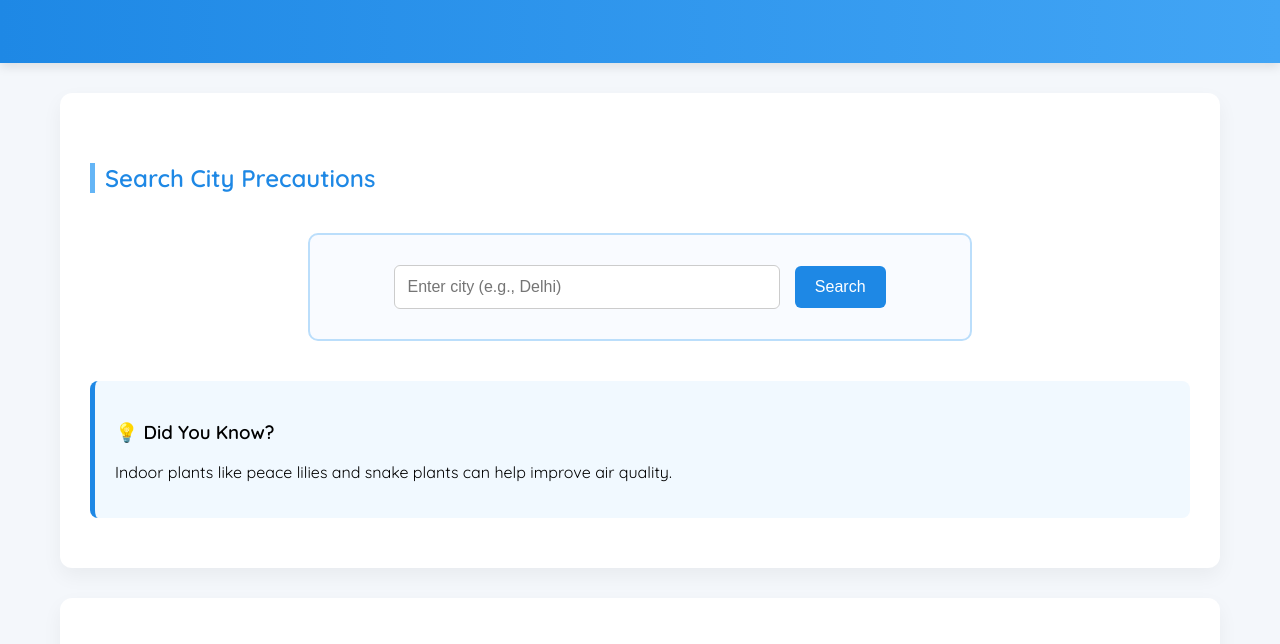
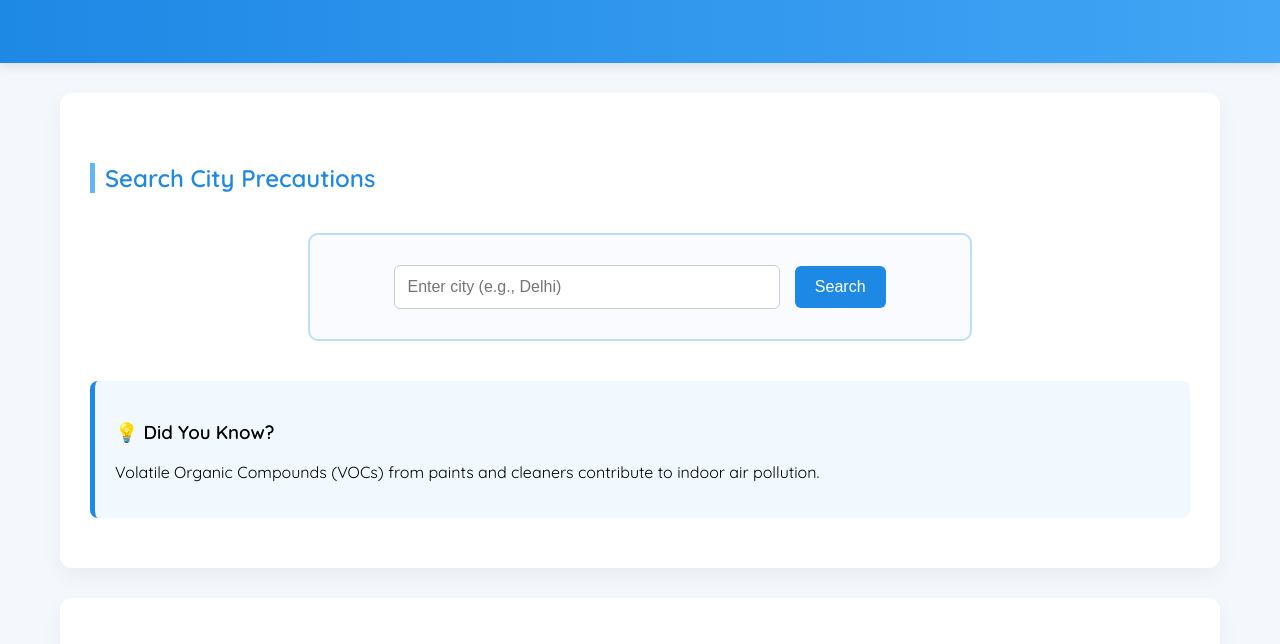
Before and after one commit to Adnan-07-git/Air-Tracker, a plain HTML site: page index.html in a window 1280 px wide. Shown: the part 156-800 px from the top of the page. Drawn offline with Linux system fonts and the light colour scheme.

Commit message:
Update index.html

```diff
--- a/index.html
+++ b/index.html
@@ -201,7 +201,6 @@
       const precautions = cityInfo.precautions;
       const aqi = cityInfo.aqi;
 
-      // AQI category + color
      let aqiLevel = "";
 let aqiColor = "";
 
@@ -232,13 +231,36 @@ if (aqi <= 50) {
     outputDiv.style.display = "block";
   }
 
-  // 💡 Random Tips
 const tips = [
-    "Indoor plants like peace lilies and snake plants can help improve air quality.",
-    "Avoid outdoor exercise during peak traffic hours to reduce pollution exposure.",
+  "Indoor plants like peace lilies, spider plants, and snake plants can help improve air quality by absorbing pollutants.",
   "Switching to public transport can cut your personal carbon footprint by up to 30%.",
   "Keeping windows closed during high pollution days helps reduce indoor exposure.",
-    "Staying hydrated helps your body flush out pollution-related toxins."
+  "Staying hydrated helps your body flush out pollution-related toxins.",
+  "Air purifiers with HEPA filters can reduce indoor pollutants like dust, pollen, and smoke.",
+  "Carpooling with friends or colleagues reduces both traffic congestion and air pollution.",
+  "Burning candles and incense indoors can significantly worsen indoor air quality.",
+  "Using an exhaust fan while cooking helps remove harmful gases like nitrogen dioxide.",
+  "Electric vehicles produce zero tailpipe emissions, improving urban air quality.",
+  "Household dust can carry pollutants—regular vacuuming with a HEPA filter helps reduce it.",
+  "Children and the elderly are more vulnerable to poor air quality—extra precautions are important.",
+  "Reducing meat consumption can lower methane and greenhouse gas emissions linked to livestock farming.",
+  "Pollution levels are usually lower after heavy rainfall, as rain washes particulates from the air.",
+  "Smog tends to be worst on sunny, hot days when pollutants react with sunlight.",
+  "Switching to energy-efficient appliances reduces emissions from power plants.",
+  "Volatile Organic Compounds (VOCs) from paints and cleaners contribute to indoor air pollution.",
+  "Second-hand smoke releases hundreds of toxic chemicals into the air, even indoors.",
+  "Short trips pollute the most—walking or cycling for local errands makes a big difference.",
+  "Idling your car engine for more than 10 seconds wastes fuel and adds unnecessary pollution.",
+  "Air quality often improves significantly in early mornings and late nights due to lower traffic.",
+  "Trees not only provide oxygen but also trap dust and absorb harmful gases.",
+  "Avoid using diesel generators whenever possible—they release large amounts of particulate matter.",
+  "Switching to renewable energy sources like solar and wind improves both climate and air quality.",
+  "Poor ventilation indoors can trap pollutants—open windows on low-pollution days.",
+  "Air quality inside vehicles can sometimes be worse than outside due to trapped emissions.",
+  "Wood-burning stoves release fine particulate matter, which can be harmful to lungs.",
+  "High-efficiency furnace and AC filters help trap indoor air pollutants.",
+  "Walking on quieter side streets can reduce your pollution exposure by up to 60%.",
+  "Fine particles (PM2.5) are so small they can enter the bloodstream through your lungs."
 ];
 
 function showRandomTip() {
@@ -246,13 +268,13 @@ if (aqi <= 50) {
   if (tipBox) {
     const randomTip = tips[Math.floor(Math.random() * tips.length)];
     tipBox.textContent = randomTip;
-      console.log("✅ Tip displayed:", randomTip);
-    } else {
-      console.log("❌ Tip box not found");
   }
 }
 
-  window.addEventListener("load", showRandomTip);
+window.addEventListener("load", () => {
+  showRandomTip();
+  setInterval(showRandomTip, 10000);
+});
 </script>
 </body>
 </html>
```
Lines whose indentation alone changed are shown as unchanged.
